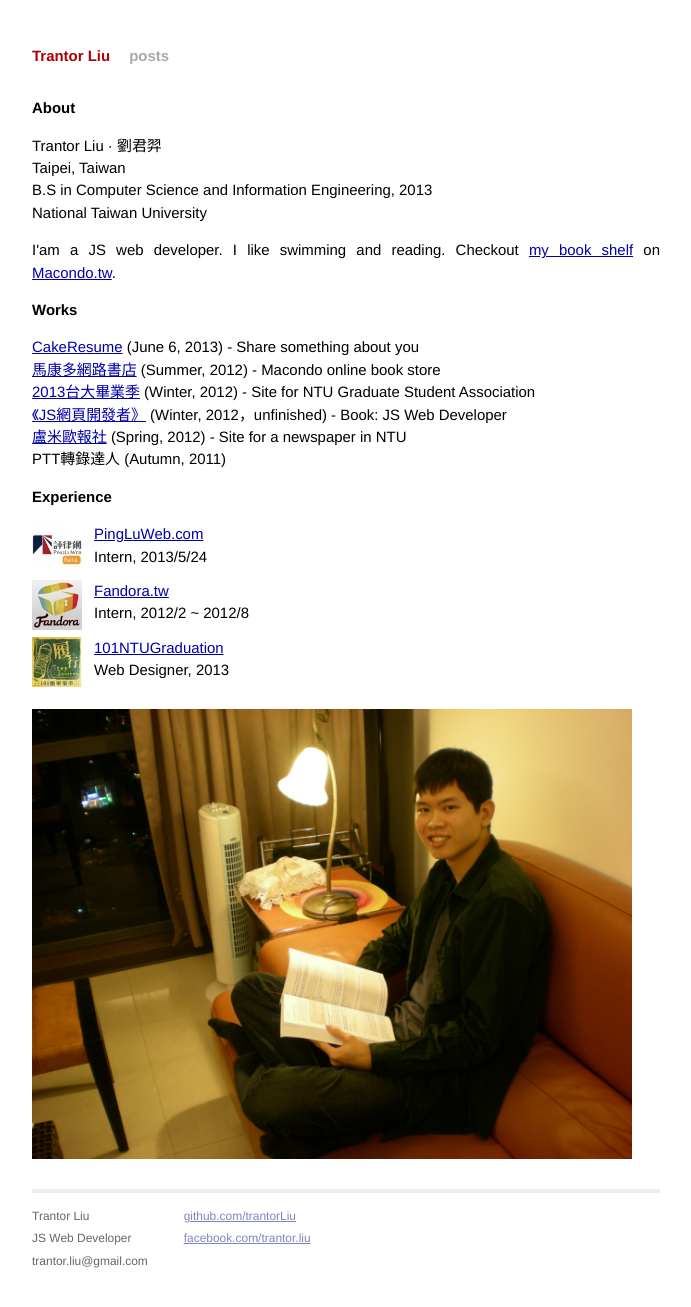
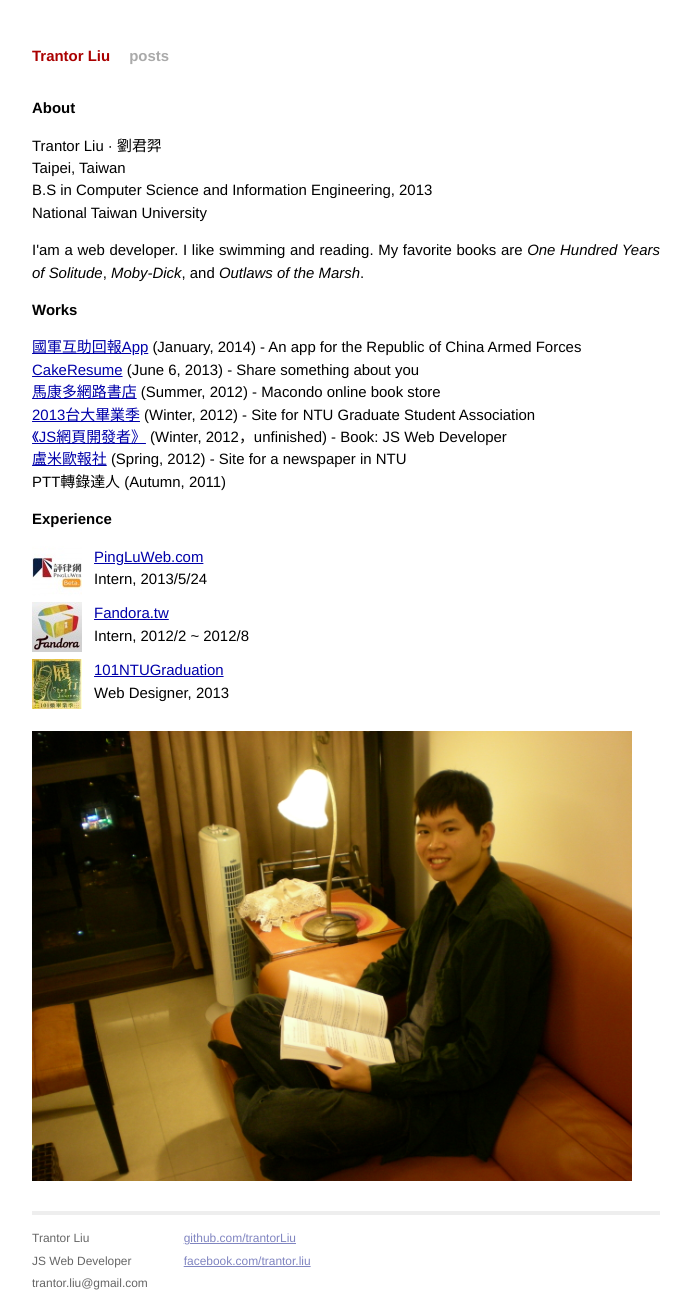
Before and after one commit to trantorLiu/trantorliu.github.io, a Jekyll site: the page built from index.html, in a window 1280 px wide. Shown: the whole page, without its empty margins (294-985 px from the left). Built offline with Jekyll 4.4.1, drawn with Linux system fonts in a browser that asks for light colours; before the commit the page ends 1284 px from its top, so only the background shows below that.

Commit message:
Update intro and add ArmyApp to works.

```diff
--- a/index.html
+++ b/index.html
@@ -13,11 +13,12 @@ title: Trantor Liu
   </p>
 
   <p>
-  I'am a JS web developer. I like swimming and reading. Checkout <a href="http://macondo.tw/#!/user/50f6b2719e01af064c000002">my book shelf</a> on <a href="http://macondo.tw">Macondo.tw</a>.
+  I'am a web developer. I like swimming and reading. My favorite books are <i>One Hundred Years of Solitude</i>, <i>Moby-Dick</i>, and <i>Outlaws of the Marsh</i>.
   </p>
 
   <h2>Works</h2>
   <p>
+	<a href="http://armyapp.tw">國軍互助回報App</a> (January, 2014) - An app for the Republic of China Armed Forces<br />
     <a href="http://cakeresume.com">CakeResume</a> (June 6, 2013) - Share something about you<br />
     <a href="http://macondo.tw">馬康多網路書店</a> (Summer, 2012) - Macondo online book store<br />
     <a href="http://ntu2013.tw">2013台大畢業季</a> (Winter, 2012) - Site for NTU Graduate Student Association<br />
```
